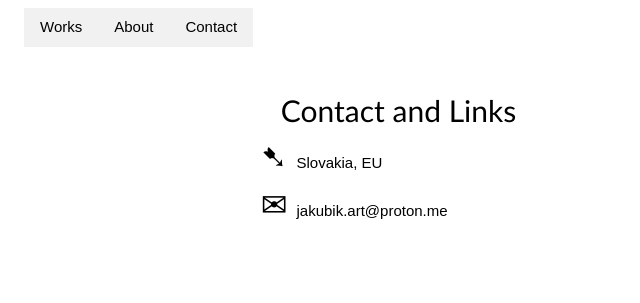
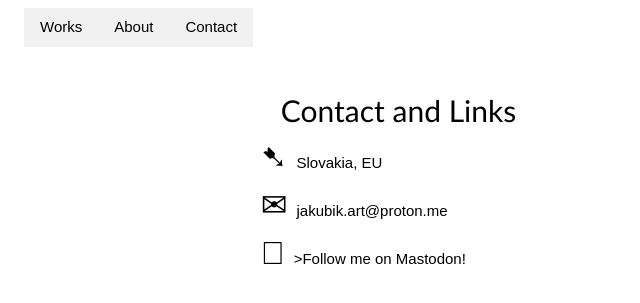
Before and after one commit to kinklure/jakubik.art, a Jekyll site: the page built from contact.html, in a window 1280 px wide. Shown: the top 303 px of the page, without its empty margins (0-640 px from the left). Built offline with Jekyll 4.4.1, drawn with Linux system fonts in a browser that asks for light colours.

Commit message:
Update contact.html

```diff
--- a/contact.html
+++ b/contact.html
@@ -13,5 +13,6 @@ layout: default
   document.write('<A href="mailto:' + emailE + '">' + emailE + '</a>')
 </script><NOSCRIPT>Email address protected by JavaScript</NOSCRIPT>
 	<br>
+	<a class="icon" >&#xf4f6; <a rel="me" href="https://mastodon.social/@kinkualize">>Follow me on Mastodon!</a>
     </div>
 </footer>
```
